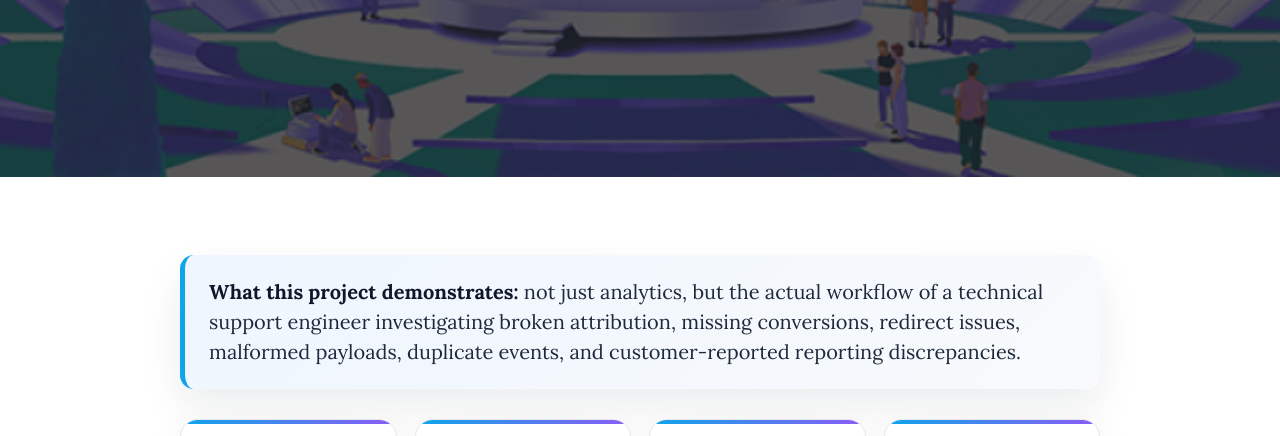
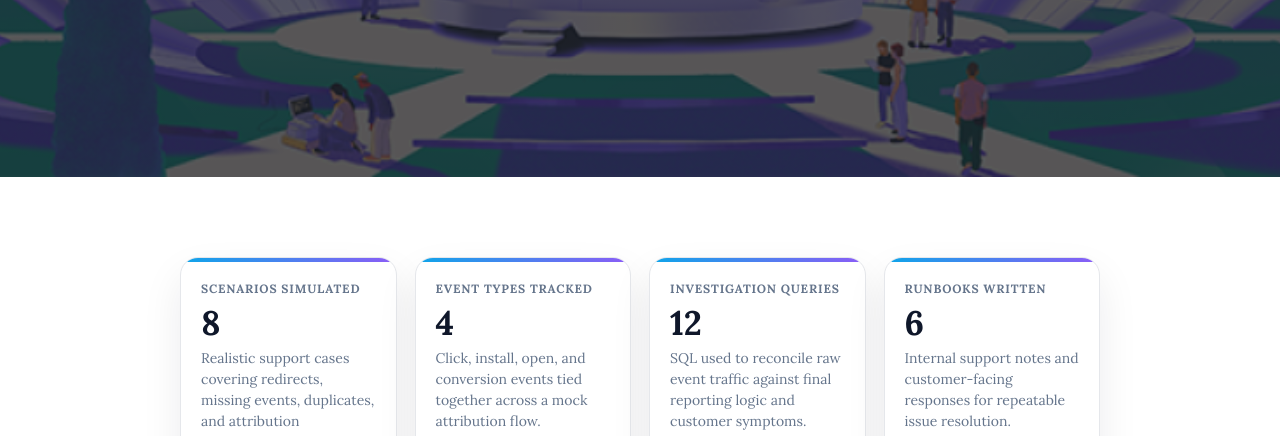
Before and after one commit to johnplakon/johnplakon.github.io, a website: page Post8.html in a window 1280 px wide. Shown: the part 516-952 px from the top of the page. Drawn offline with nearby package versions, Linux system fonts and the light colour scheme.

Commit message:
Update Post8.html

```diff
--- a/Post8.html
+++ b/Post8.html
@@ -508,9 +508,7 @@
       <div class="row">
         <div class="col-lg-10 col-md-11 mx-auto">
 
-          <div class="callout">
-            <strong>What this project demonstrates:</strong> not just analytics, but the actual workflow of a technical support engineer investigating broken attribution, missing conversions, redirect issues, malformed payloads, duplicate events, and customer-reported reporting discrepancies.
-          </div>
+
 
           <div class="metric-grid">
             <div class="metric-card">
```
